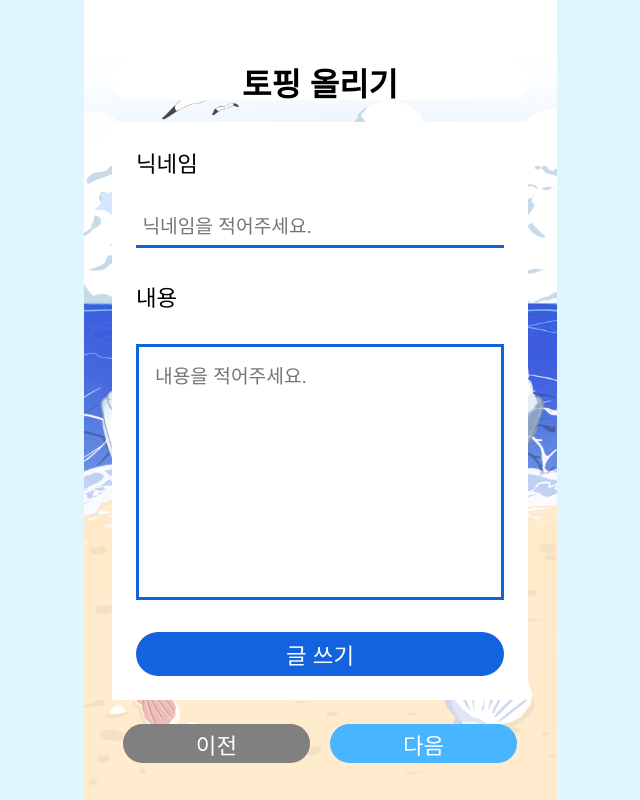
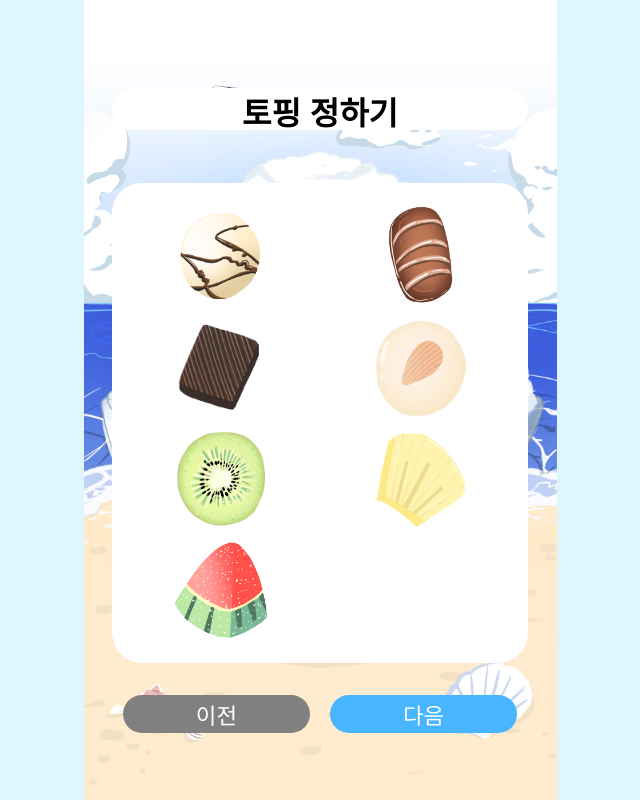
Before and after one commit to heading1/WYLSBingsu, a React app in the folder client/: page /1/write in a window 1280 px wide. Shown: the whole page, without its empty margins (320-960 px from the left). Built offline with nearby package versions, Linux system fonts and the light colour scheme; a web font is replaced by a local one.

Commit message:
[#143]chore: UI테스트를 위해 바꿔놨던 상태 수정

```diff
--- a/client/src/pages/write-page/WritePage.tsx
+++ b/client/src/pages/write-page/WritePage.tsx
@@ -5,7 +5,7 @@ import { useState, useLayoutEffect, useRef } from 'react';
 
 const WritePage: React.FC = () => {
   const { deviceHeight } = useDeviceViewport();
-  const [writeState, setWriteState] = useState(2);
+  const [writeState, setWriteState] = useState(1);
   const articleRef = useRef() as React.MutableRefObject<HTMLDivElement>;
 
   useLayoutEffect(() => {
```
